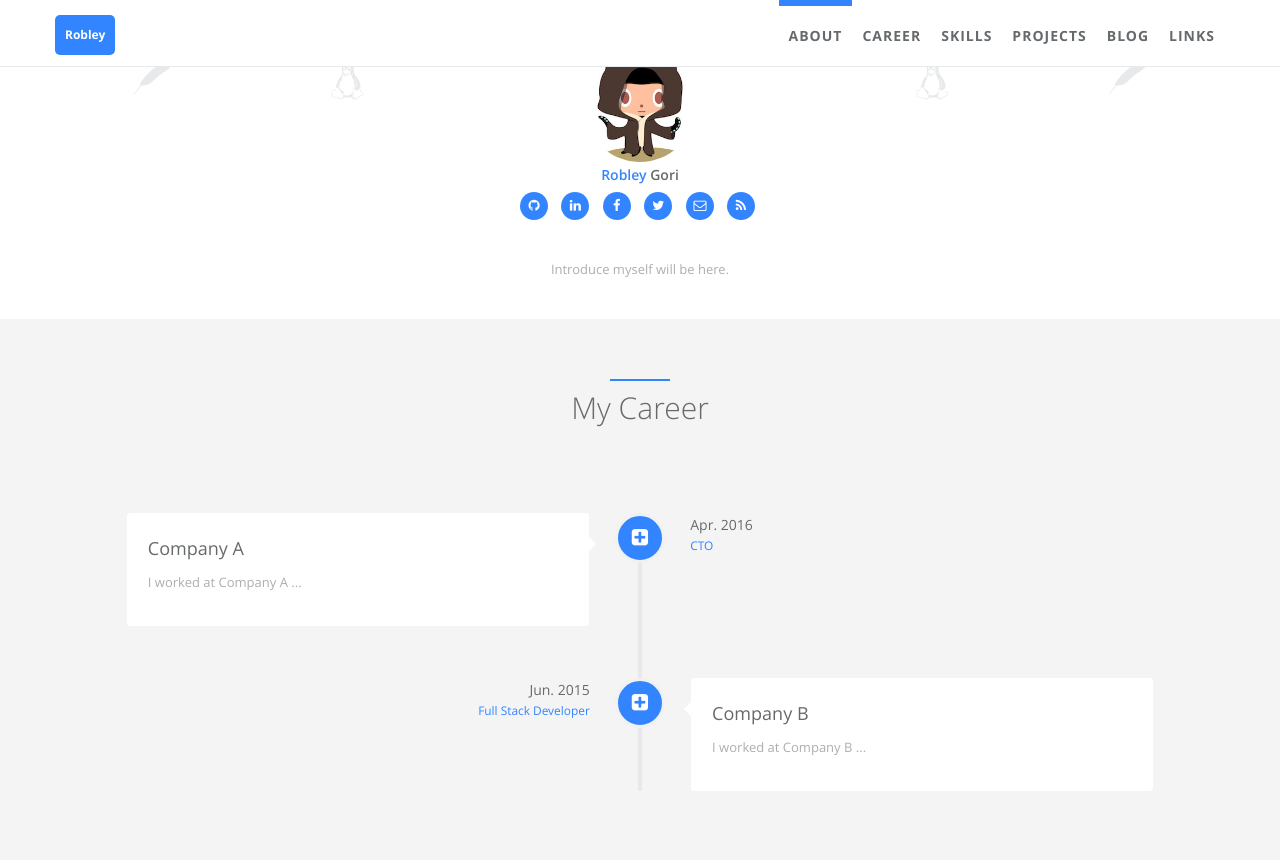
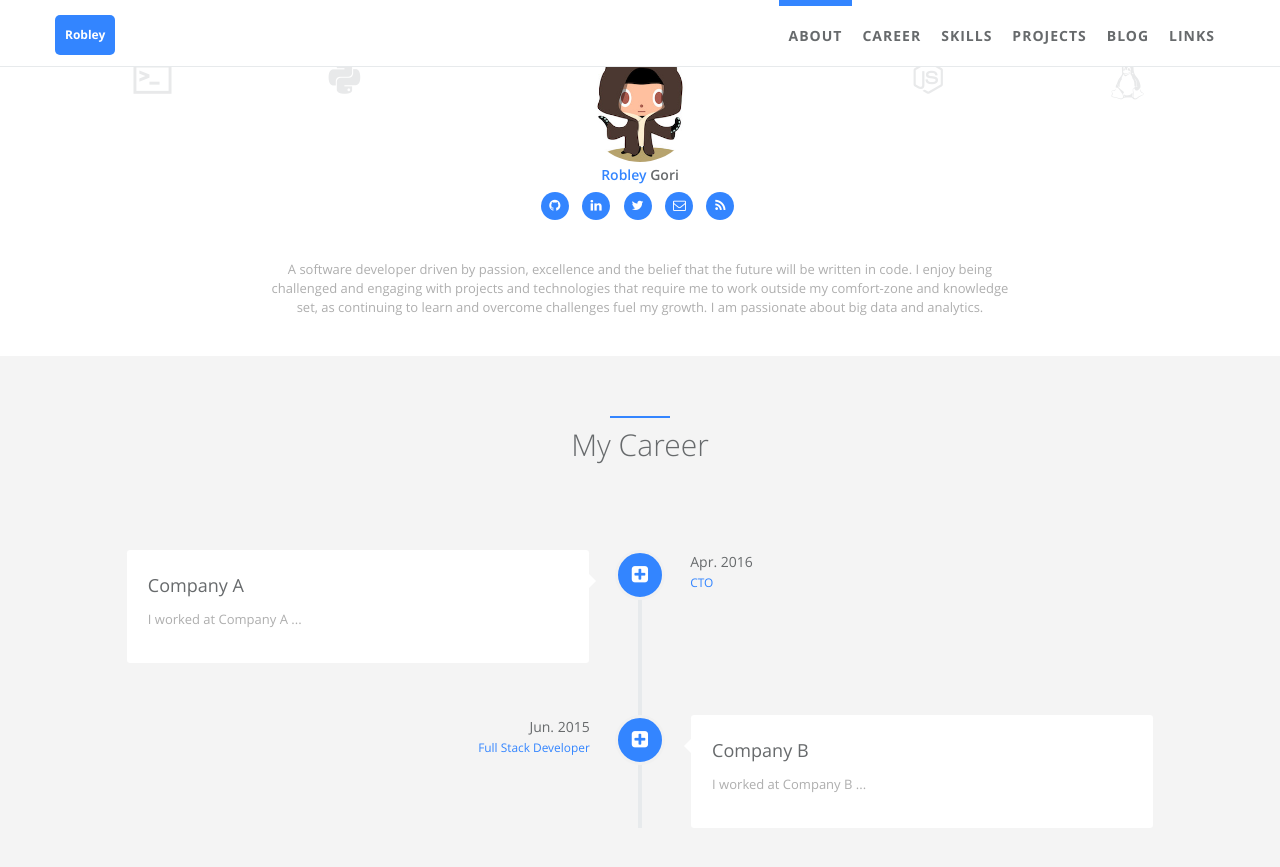
Before and after one commit to ro6ley/ro6ley.github.io, a Jekyll site: the page built from index.html, in a window 1280 px wide and 900 px high, scrolled down 563 px. Shown: the top 867 px of the window. Built offline with Jekyll 4.4.1, drawn with Linux system fonts in a browser that asks for light colours.

Commit message:
minor fixes.

```diff
--- a/_config.yml
+++ b/_config.yml
@@ -15,20 +15,22 @@ author:  # change following line to your infomation.
   first_name: Robley  # Be used at index page about me section.
   last_name: Gori  # Be used at index page about me section.
   avatar: /static/assets/img/landing/avatar.jpg  # upload your avatar at directory and edit it.
-  github_username: ro6ley  # Leave blank if you don't have now
-  linkedin_id: robleygori # Leave blank if you don't have now
-  facebook_username: ro6ley  # Leave blank if you don't have now
-  twitter_username: ro6ley  # Leave blank if you don't have now
-  email: robleyadrian@gmail.com  # Leave blank if you don't have now
-  cv: # An online CV can be printed as PDF, leave blank if you don't have now
+  github_username: ro6ley
+  linkedin_id: robleygori
+  facebook_username:
+  twitter_username: ro6ley
+  email: robleyadrian@gmail.com
+  cv: # An online CV can be printed as PDF
   # skill icons are on avatar's left and right side. Reference urls are http://fontawesome.io/ and http://fizzed.com/oss/font-mfizz
   skill_icon1:
-    - name: icon-apache
+    - name: icon-shell
+    - name: icon-python
+  skill_icon2:
+    - name: icon-nodejs
     - name: fa-linux
-  skill_icon2:
-    - name: fa-linux
-    - name: icon-apache
-  desc: Introduce myself will be here.  # Describe yourself.
+  desc: A software developer driven by passion, excellence and the belief that the future will be written in code.
+    I enjoy being challenged and engaging with projects and technologies that require me to work outside my comfort-zone
+    and knowledge set, as continuing to learn and overcome challenges fuel my growth. I am passionate about big data and analytics.
 
 # comment
 disqus:  # if you wanna comment feature, go to https://disqus.com/ to get your configuration; if not, comment following two lines.
```
